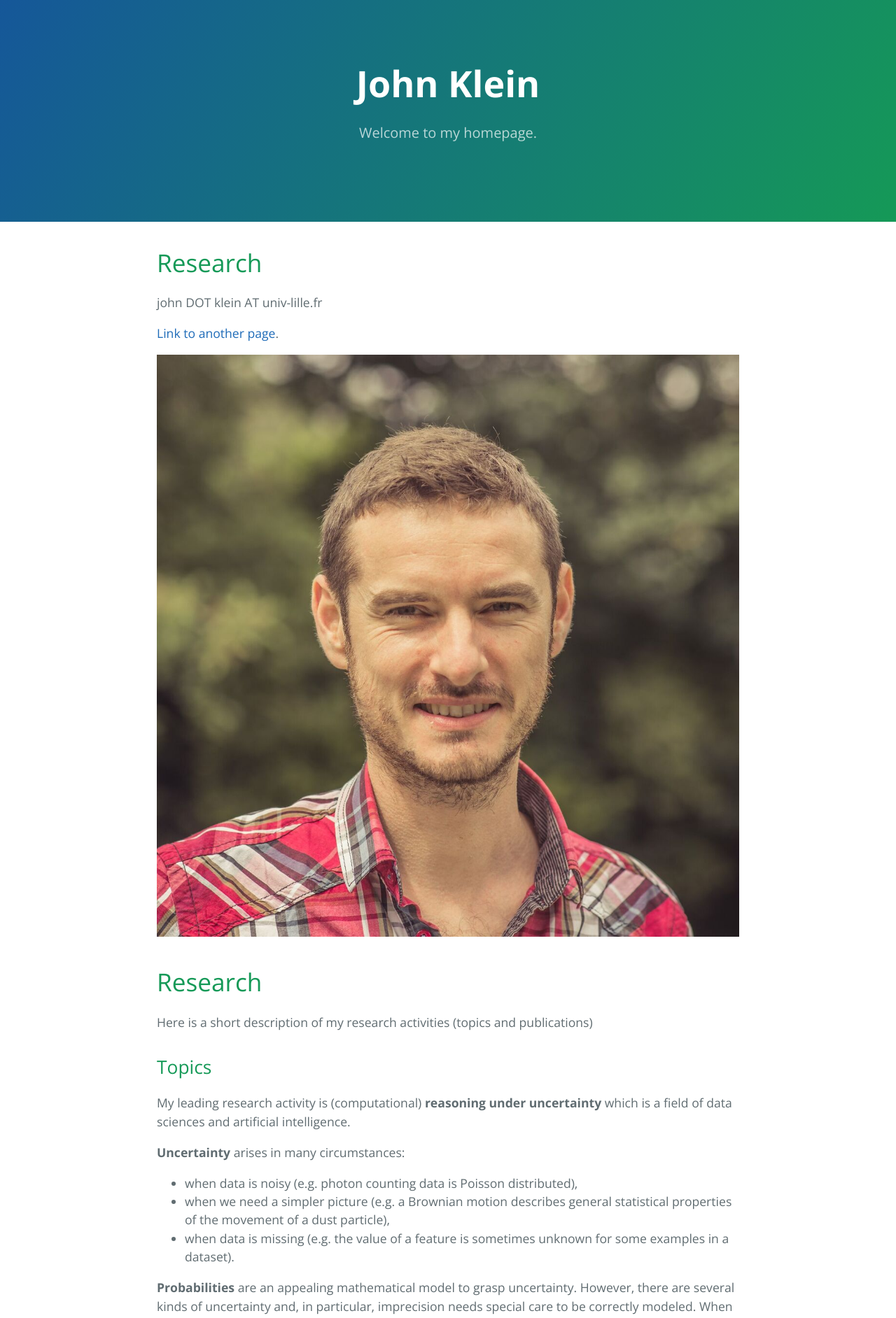
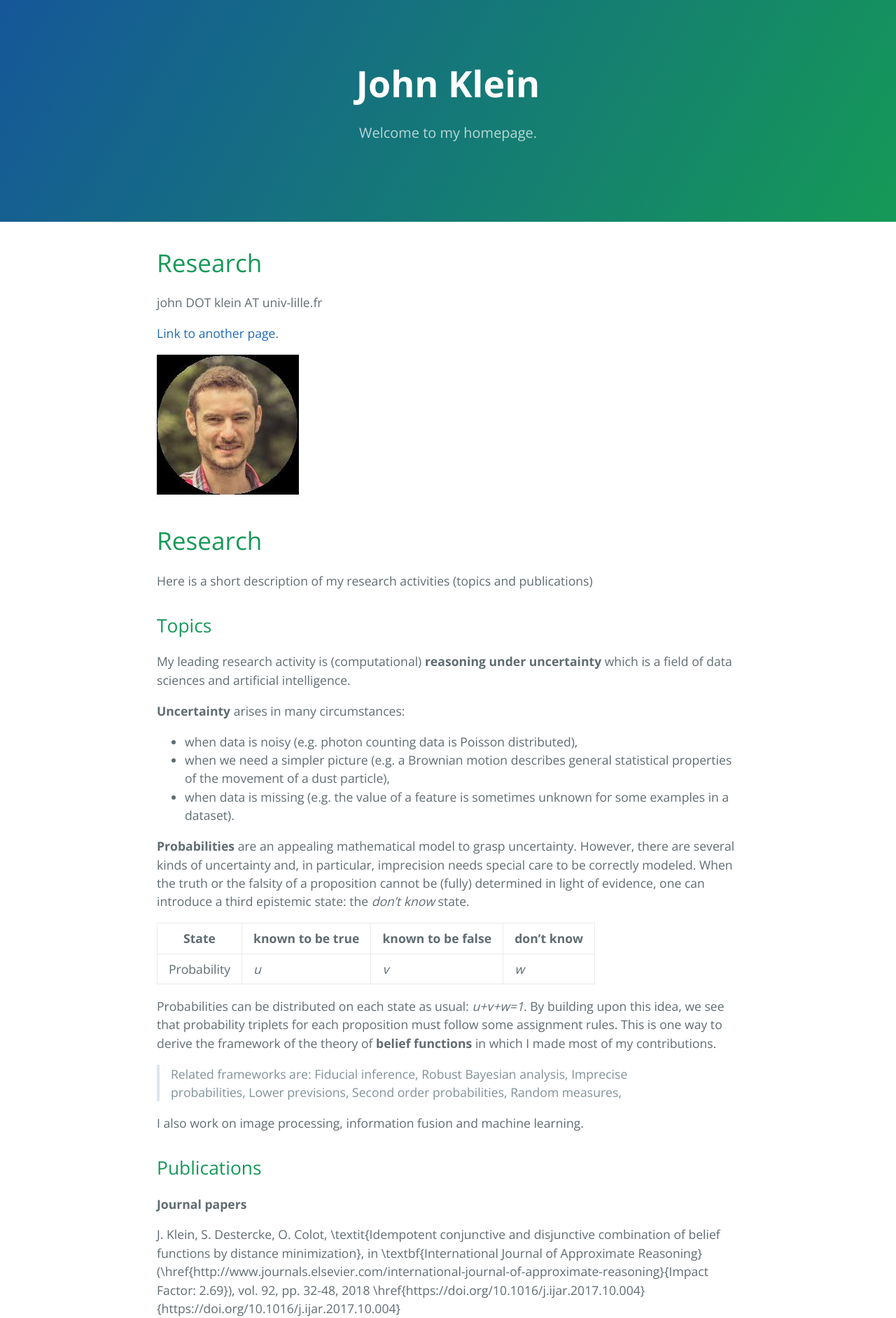
Before and after one commit to john-klein/john-klein.github.io, a Jekyll site: the page built from index.md, in a window 1280 px wide. Shown: the top 1884 px of the page at 70% size. Built offline with Jekyll 4.4.1, drawn with Linux system fonts in a browser that asks for light colours; our own code applies the rules of GitHub Pages for plain Markdown files.

Commit message:
smaller image

```diff
--- a/index.md
+++ b/index.md
@@ -8,7 +8,7 @@ john DOT klein AT univ-lille.fr
 
 [Link to another page](another-page).
 
-![](./assets/images/me.jpeg)
+![](./assets/images/me_small.jpeg)
 
 # [](#header-1)Research
 
```
